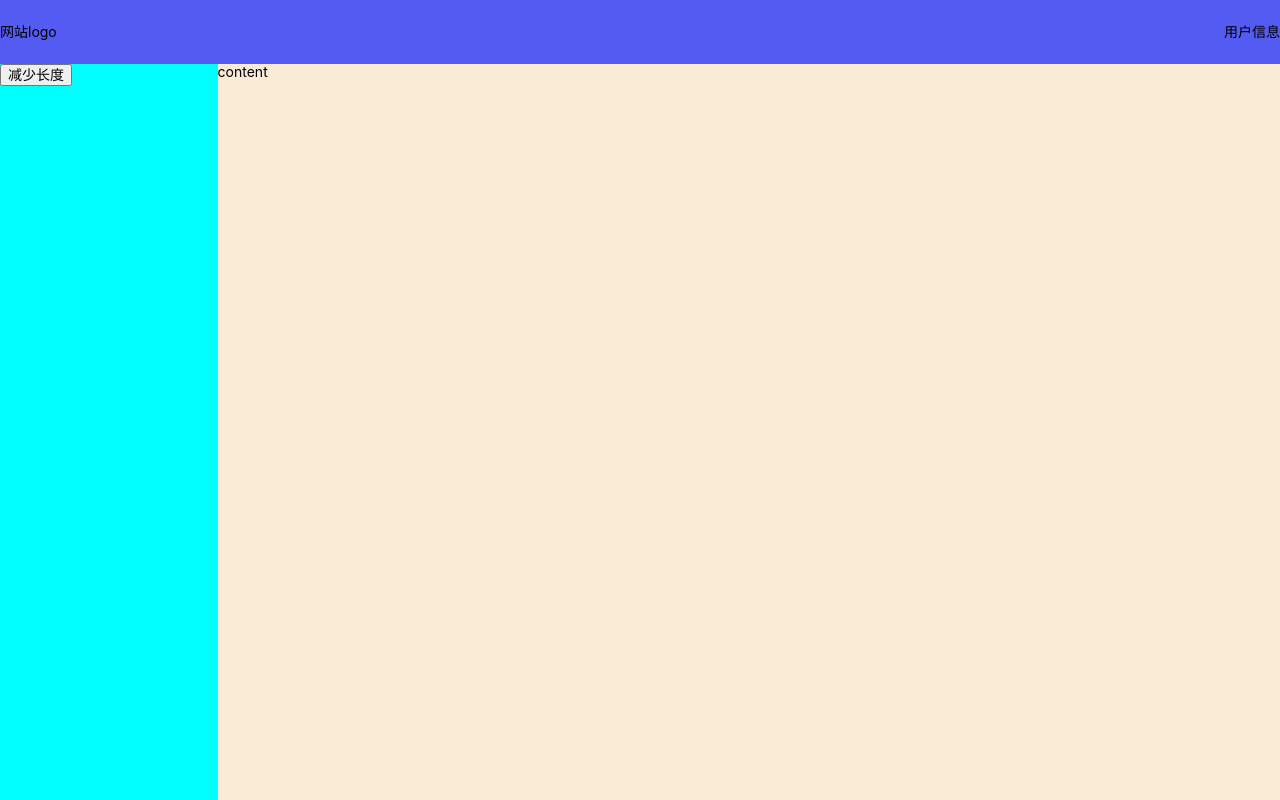
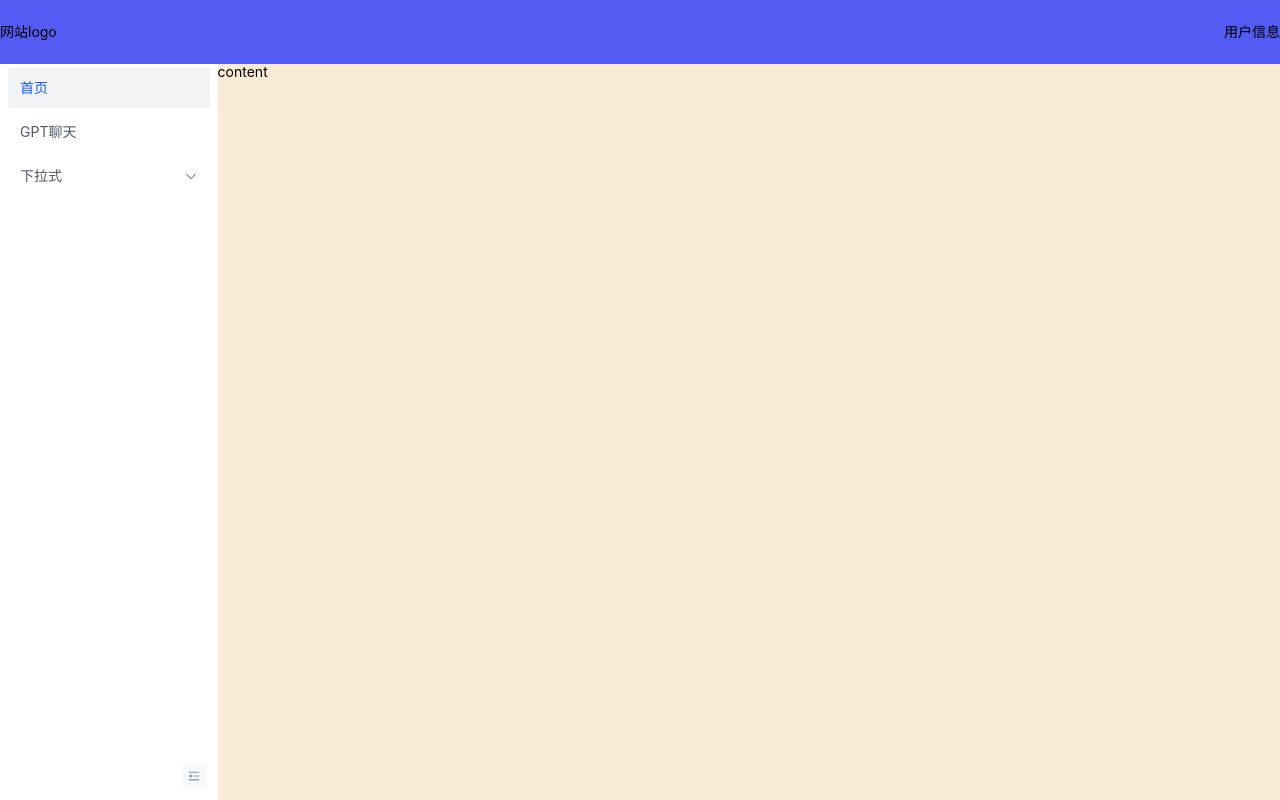
Before and after one commit to yhhhhhhLin/MTCS-FE, a Vue app: page / in a window 1280 px wide. Built offline with nearby package versions, Linux system fonts and the light colour scheme.

Commit message:
fix: 初始页面布局，实现菜单缩小放大

```diff
--- a/src/components/Container.vue
+++ b/src/components/Container.vue
@@ -12,67 +12,61 @@
     </a-layout-header>
 
     <div class="page-navbar">
-<!--      <Navbar></Navbar>-->
-      <button @click="changeNavbarWeight">减少长度</button>
+      <Navbar :onCollapse="containerOnCollapse" :default="props.navbarDefault"></Navbar>
     </div>
-
 
     <a-layout-content>
       <slot name="content"></slot>
-
     </a-layout-content>
 
   </div>
-
 </template>
 
 <script setup lang="ts">
-
 import Navbar from "./Navbar.vue";
 import {ref} from "vue";
 
-const gridCols = ref('17% 1fr')
+const props = defineProps({
+  navbarDefault: String
+})
 
-const changeNavbarWeight = ()=>{
-  if(gridCols.value === '17% 1fr'){
-    gridCols.value = '7% 1fr'
-  }else{
-    gridCols.value = '17% 1fr'
+
+const containerOnCollapse = (val, type) => {
+  if (gridCols.value === '17% 1fr') {
+    gridCols.value = '5% 1fr';
+  } else {
+    gridCols.value = '17% 1fr';
   }
-}
+};
+
+const gridCols = ref('17% 1fr');
+
+
 </script>
 
-
 <style scoped>
-
-.page-container{
+.page-container {
   height: 100vh;
   width: 100%;
   display: grid;
-  grid-template-areas:
-      "header header header"
-      "sidebar content content";
+  grid-template-areas: "header header header" "sidebar content content";
   grid-template-rows: 8% 1fr;
+}
 
-
-  .arco-layout-header{
+.arco-layout-header {
   display: flex;
   justify-content: space-between;
   grid-area: header;
   background-color: #535bf2;
-
 }
 
-  .page-navbar{
+.page-navbar {
   grid-area: sidebar;
   background-color: aqua;
 }
-  .arco-layout-content{
+
+.arco-layout-content {
   grid-area: content;
   background-color: antiquewhite;
 }
-
-}
-
-
 </style>
--- a/src/components/Navbar.vue
+++ b/src/components/Navbar.vue
@@ -1,70 +1,51 @@
 <template>
-  <div class="navbar">
   <a-menu
-        :style="{ width: '200px', height: '100%' }"
-        :default-open-keys="['0']"
-        :default-selected-keys="['0_1']"
+      :style="{  height: '100%' }"
       show-collapse-button
+      @collapse="onCollapse"
+      :default-selected-keys=[props.default]
   >
-      <a-menu-item key="0_0_0" data-obj="1">Menu 1</a-menu-item>
-      <a-sub-menu key="0">
-        <template #icon><icon-apps></icon-apps></template>
-        <template #title>Navigation 1</template>
-        <a-menu-item key="0_0">Menu 1</a-menu-item>
-        <a-menu-item key="0_1">Menu 2</a-menu-item>
-        <a-menu-item key="0_2" disabled>Menu 3</a-menu-item>
-      </a-sub-menu>
-      <a-sub-menu key="1">
-        <template #icon><icon-bug></icon-bug></template>
-        <template #title>Navigation 2</template>
-        <a-menu-item key="1_0">Menu 1</a-menu-item>
-        <a-menu-item key="1_1">Menu 2</a-menu-item>
-        <a-menu-item key="1_2">Menu 3</a-menu-item>
-      </a-sub-menu>
+    <a-menu-item key="0" data-obj="1" @click="router.push('/')">
+      首页
+    </a-menu-item>
+    <a-menu-item key="1" data-obj="1" @click="router.push('/gptChat')">
+      <router-link to="/chat">GPT聊天</router-link>
+    </a-menu-item>
     <a-sub-menu key="2">
-        <template #icon><icon-bulb></icon-bulb></template>
-        <template #title>Navigation 3</template>
-        <a-menu-item-group title="Menu Group 1">
-          <a-menu-item key="2_0">Menu 1</a-menu-item>
-          <a-menu-item key="2_1">Menu 2</a-menu-item>
-        </a-menu-item-group>
-        <a-menu-item-group title="Menu Group 2">
-          <a-menu-item key="2_2">Menu 3</a-menu-item>
-          <a-menu-item key="2_3">Menu 4</a-menu-item>
-        </a-menu-item-group>
+      <!-- TODO icon-->
+      <!-- <template #icon><icon-apps></icon-apps></template> -->
+      <template #title>下拉式</template>
+      <a-menu-item key="2_0">下拉菜单 1</a-menu-item>
+      <a-menu-item key="2_1">下拉菜单 2</a-menu-item>
+      <a-menu-item key="2_2" disabled>Menu 3</a-menu-item>
     </a-sub-menu>
   </a-menu>
-  </div>
 </template>
 
 <script setup lang="ts">
-import {Message} from "@arco-design/web-vue";
+import {useRouter} from "vue-router";
+import {defineExpose, ref} from "vue";
+
+const router = useRouter();
 
 const props = defineProps({
   default: {
     type: String,
-    default: '1'
-  }
-})
-
-const onCollapse = (val,type)=>{
-  const content = type === 'responsive' ? '触发响应式收缩' : '点击触发收缩';
-  Message.info({
-    content,
-    duration: 2000,
+    default: '0'
+  },
+  onCollapse: Function
 });
-}
-
-</script>
 
 
+const onCollapse = ref((val, type) => {
+  if (props.onCollapse) {
+    props.onCollapse(val, type)
+  }
+});
 
+defineExpose({onCollapse});
+</script>
 <style scoped>
-
-.navbar {
-  width: 100%;
-  height: 100%;
-}
 
 
 </style>
--- a/src/router/index.ts
+++ b/src/router/index.ts
@@ -4,7 +4,18 @@ const routes = [
     {
         path: '/',
         name: 'index',
-        component: () => import('../views/index.vue')
+        component: () => import('../views/Index.vue')
+    },
+    {
+        path: '/gptChat',
+        name: 'gptChat',
+        component: () => import('../views/gptChat/Index.vue')
+    },
+    // 其他匹配不到的跳转到404页面
+    {
+        path: '/:pathMatch(.*)*',
+        name: '404',
+        component: () => import('../views/NotFount.vue')
     }
 ]
 
--- /dev/null
+++ b/src/views/Index.vue
@@ -0,0 +1,16 @@
+<template>
+  <Container>
+    <template v-slot:content>
+      content
+    </template>
+  </Container>
+</template>
+
+<script setup lang="ts">
+
+import Container from "../components/Container.vue";
+</script>
+
+<style scoped>
+
+</style>
--- a/src/views/index.vue
+++ b/src/views/NotFount.vue
@@ -1,15 +1,14 @@
 <template>
   <Container>
     <template v-slot:content>
-      content
+      404找不到
     </template>
   </Container>
+
 </template>
 
 <script setup lang="ts">
 
-import Navbar from "../components/Navbar.vue";
-import Header from "../components/Header.vue";
 import Container from "../components/Container.vue";
 </script>
 
--- /dev/null
+++ b/src/views/gptChat/Index.vue
@@ -0,0 +1,18 @@
+<template>
+  <Container :navbarDefault="'1'">
+    <template v-slot:content>
+      这是gpt页面
+    </template>
+  </Container>
+
+</template>
+
+<script setup lang="ts">
+
+import Container from "../../components/Container.vue";
+</script>
+
+
+<style scoped>
+
+</style>
```
Lines whose indentation alone changed are shown as unchanged.
